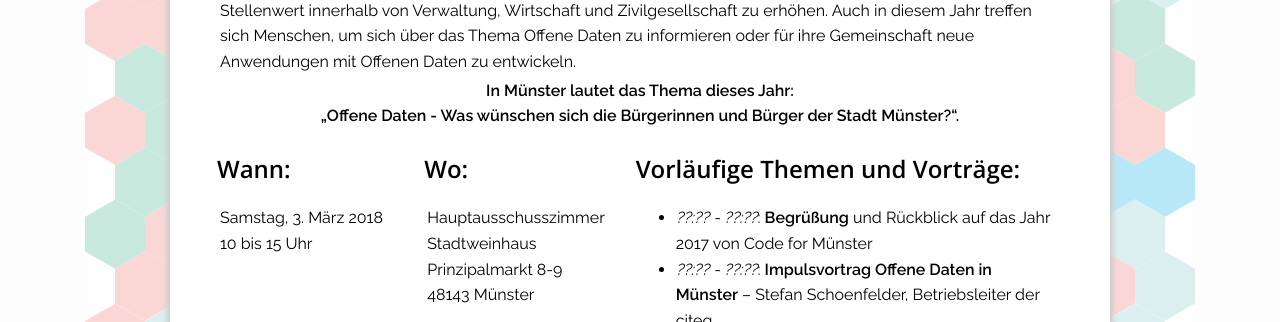
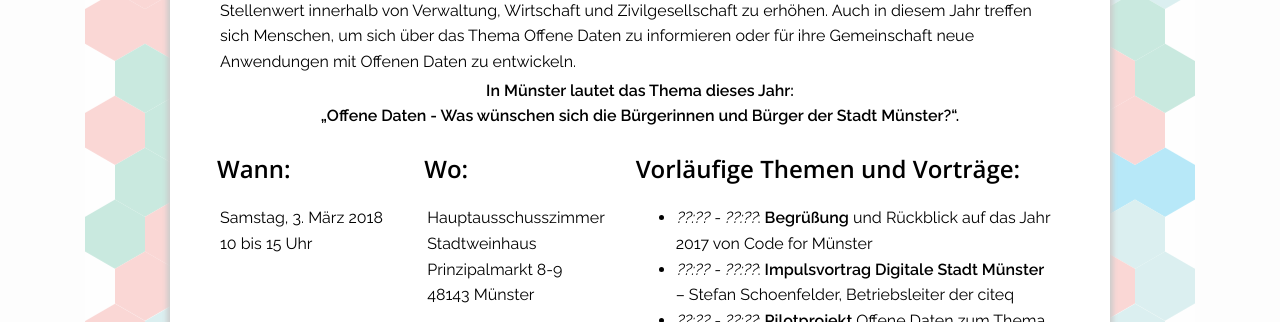
Before and after one commit to codeformuenster/opendataday, a Jekyll site: the page built from index.html, in a window 1280 px wide and 900 px high, scrolled down 566 px, cut to the strip 0-322 px from the top of the window. Built offline with Jekyll 4.4.1, drawn with Linux system fonts in a browser that asks for light colours; nearby versions of some CDN libraries.

Commit message:
fix title of head of citeq talk

```diff
--- a/index.html
+++ b/index.html
@@ -24,7 +24,7 @@ odd_agenda:
     subtitle: und Rückblick auf das Jahr 2017 von Code for Münster
   - start: "??:??"
     end: "??:??"
-    title: Impulsvortrag Offene Daten in Münster
+    title: Impulsvortrag Digitale Stadt Münster
     subtitle: "&ndash; Stefan Schoenfelder, Betriebsleiter der citeq"
   - start: "??:??"
     end: "??:??"
```
